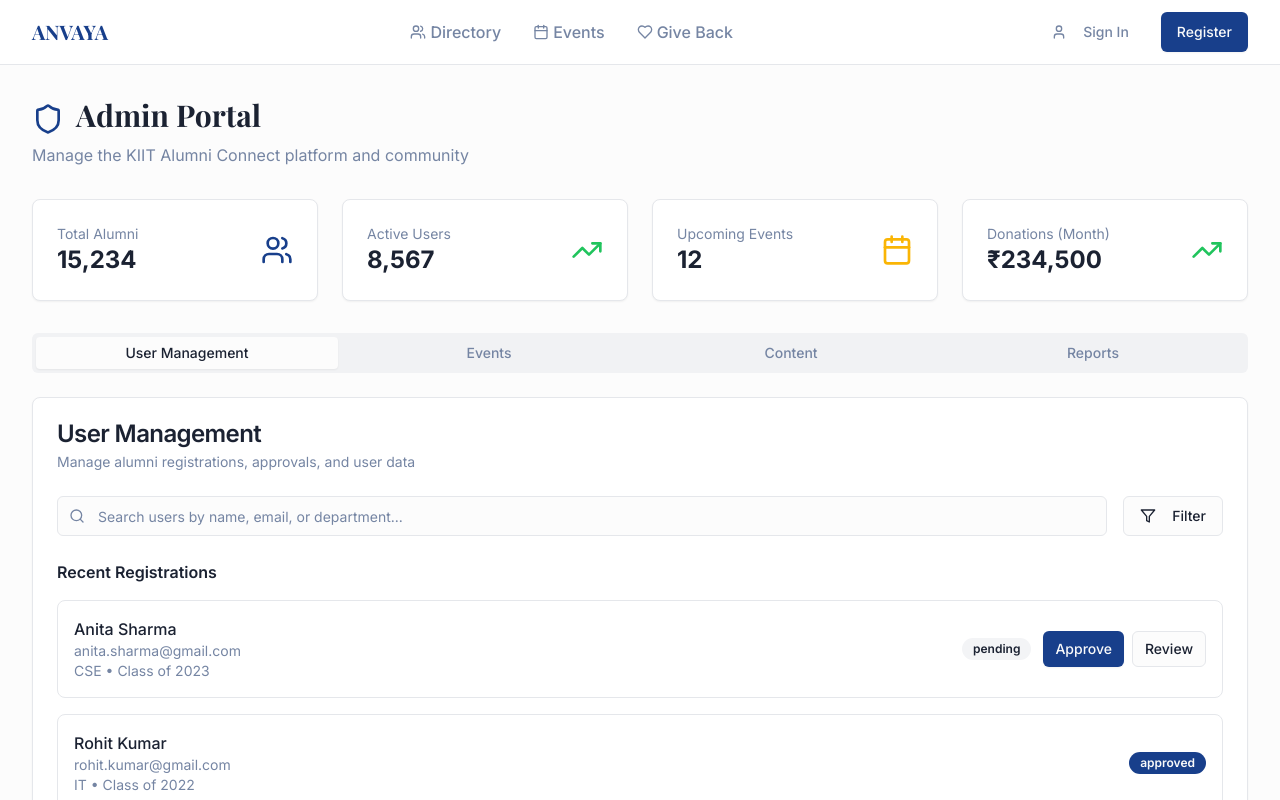
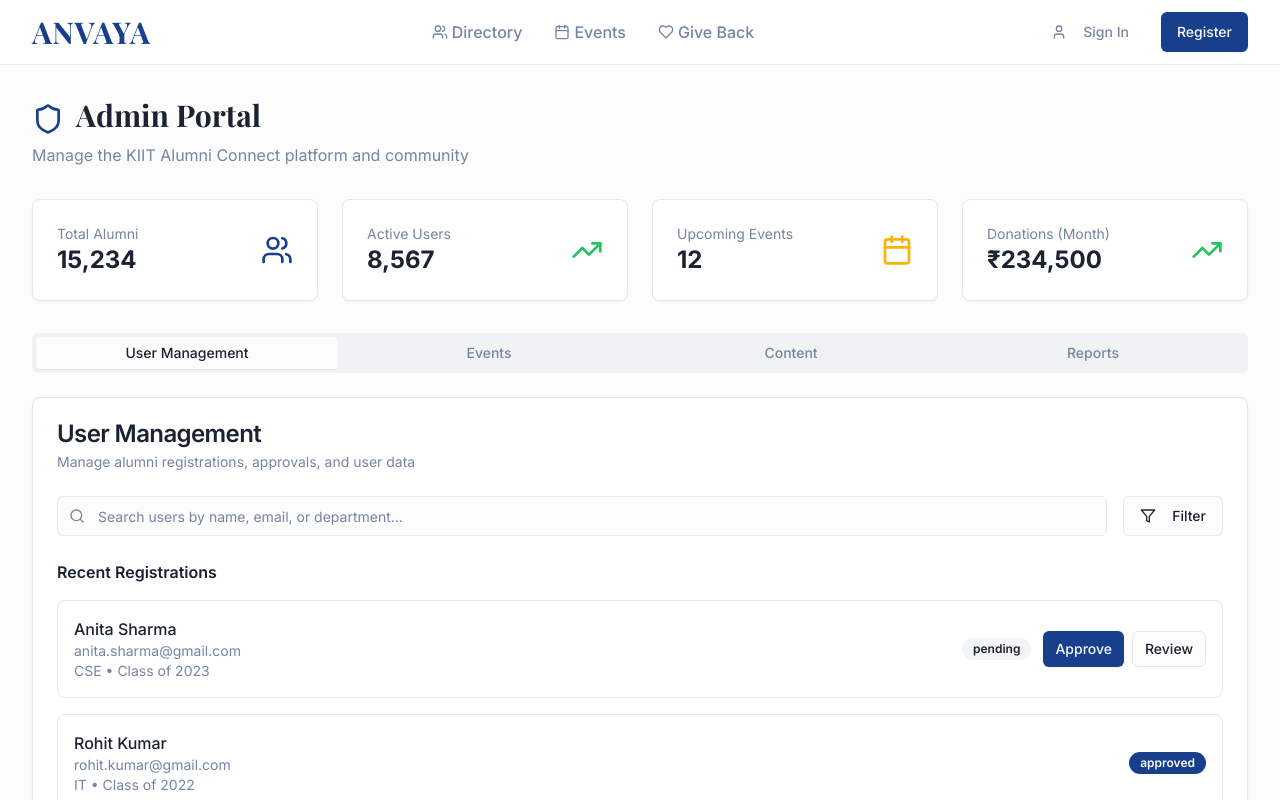
Before and after one commit to VYOM-5894/ANVAYA, a React (Vite) app: page /admin in a window 1280 px wide. Shown: the top 800 px of the page. Built offline with nearby package versions, Linux system fonts and the light colour scheme; the HTML template or start-up script is replaced by a standard one.

Commit message:
Update Header.tsx

```diff
--- a/src/components/Header.tsx
+++ b/src/components/Header.tsx
@@ -18,7 +18,7 @@ const Header = () => {
         <div className="flex justify-between items-center h-16">
           {/* Logo */}
           <div className="flex items-center">
-            <h1 className="text-xl font-display font-bold text-primary">
+            <h1 className="text-2xl md:text-3xl font-display font-extrabold tracking-wide text-primary">
               ANVAYA
             </h1>
           </div>
@@ -46,9 +46,7 @@ const Header = () => {
               </Button>
             </Link>
             <Link to="/register">
-              <Button className="professional-button">
-                Register
-              </Button>
+              <Button className="professional-button">Register</Button>
             </Link>
           </div>
 
```
